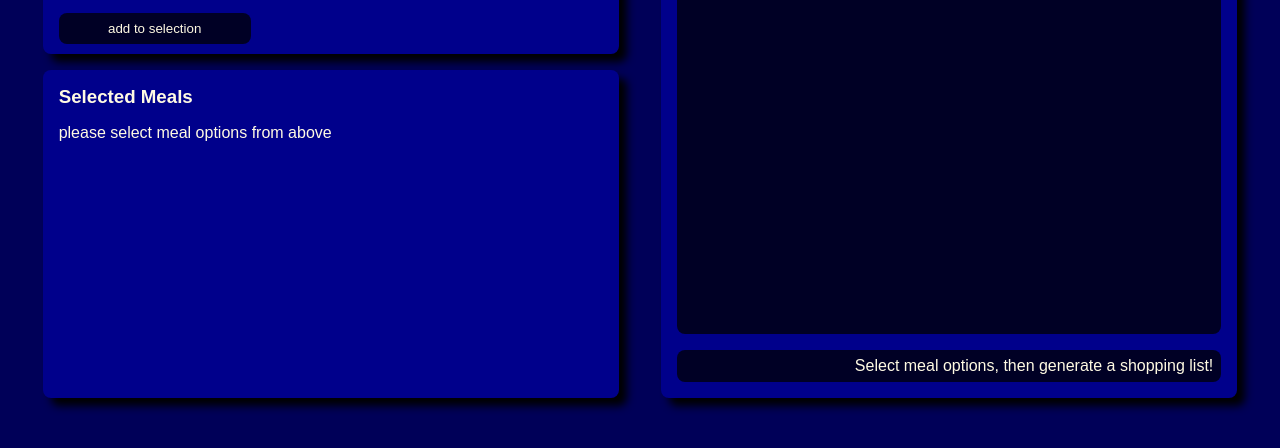
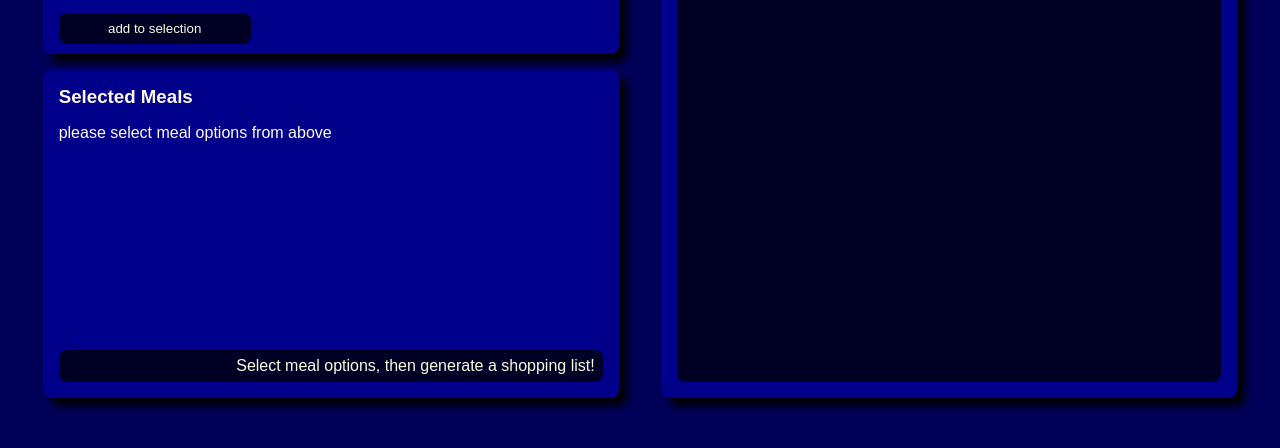
Before and after one commit to trvsm/travis-martin-meal-planner, a React (Create React App) app: page /meals in a window 1280 px wide. Shown: the part 338-786 px from the top of the page. Built offline with nearby package versions, Linux system fonts and the light colour scheme; no server answers.

Commit message:
style Options page
<body>
-remove checkboxes in Selected pane
-adjust recipe spacing
-move 'get your list' link to Selected pane

Issue #
1 need to move reset selection button to meals to choose from

```diff
--- a/src/components/mealOptions/mealOptions.scss
+++ b/src/components/mealOptions/mealOptions.scss
@@ -35,6 +35,11 @@
     padding-left: .5rem;
     margin: 0.25rem;
 }
+&__checkbox{
+    &--selected{
+        display: none;
+    }
+}
 
 }
 
--- a/src/components/recipe/Recipe.jsx
+++ b/src/components/recipe/Recipe.jsx
@@ -7,6 +7,7 @@ import {
   measurementMatch,
 } from "../../utilities/functions";
 import RecipeIngredients from "../recipeIngredients/RecipeIngredients";
+import './recipe.scss';
 
 export default function Recipe({ props }) {
   /* Render recipe details
--- a/src/components/recipe/recipe.scss
+++ b/src/components/recipe/recipe.scss
@@ -0,0 +1,6 @@
+
+.recipe{
+    &__label{
+        padding-top: 1rem;
+    }
+}
--- a/src/components/recipeIngredients/RecipeIngredients.jsx
+++ b/src/components/recipeIngredients/RecipeIngredients.jsx
@@ -1,12 +1,13 @@
+import './recipeIngredients.scss';
 export default function RecipeIngredients({ props }) {
   // use props to render bullet list of each ingredient & measurement
   return (
     <>
       <ul className="recipe__recipe-ingredients">
-        Ingredients
+        Ingredients:
         {props ? (
           props.map((ingredient, index) => (
-            <li key={`${ingredient}${index}`}>{ingredient}</li>
+            <li className="recipe__ingredient" key={`${ingredient}${index}`}>{ingredient}</li>
           ))
         ) : (
           <li>loading...</li>
--- a/src/components/recipeIngredients/recipeIngredients.scss
+++ b/src/components/recipeIngredients/recipeIngredients.scss
@@ -0,0 +1,8 @@
+.recipe{
+    &__recipe-ingredients{
+        padding: 0.5rem;
+    }
+    &__ingredient{
+        padding: 0.125rem;
+    }
+}
--- a/src/components/selectedMeals/SelectedMeals.jsx
+++ b/src/components/selectedMeals/SelectedMeals.jsx
@@ -3,7 +3,7 @@ export default function SelectedMeals({ props, clickHandler }) {
   return (
     // Similar component to MealOptions: when selected recipes set to state display recipe titles
     // button clears state
-    <form className='meals__form'>
+    <form className='meals__form--selected'>
       <fieldset className="meals__list">
         {Object.keys(props).length > 0 ? (
           props.map((recipe) => (
@@ -15,7 +15,7 @@ export default function SelectedMeals({ props, clickHandler }) {
                 key={recipe.idMeal}
               >
                 <input
-                  className="meals__checkbox"
+                  className="meals__checkbox--selected"
                   type="checkbox"
                   id={recipe.idMeal}
                   name={recipe.strMeal}
@@ -28,7 +28,7 @@ export default function SelectedMeals({ props, clickHandler }) {
           <label>loading...</label>
         )}
       </fieldset>
-      <button className="meals__button">remove all</button>
+
     </form>
   );
 }
--- a/src/pages/options/Options.jsx
+++ b/src/pages/options/Options.jsx
@@ -41,12 +41,24 @@ export default function Options({
 
           {/* list of user selected meals */}
           <section className="options__selected">
+            <div className="options__top">
+
             <h3 className="options__selected-title">Selected Meals</h3>
             {/* will map through options to generate this list */}
             {Object.keys(selected).length > 0 ? (
               <SelectedMeals props={selected} clickHandler={clickHandler} />
+              ) : (
+                <p>please select meal options from above</p>
+                )}
+                </div>
+            {selected.length > 0 ? (
+              <Link to={"/list"}>
+                <div className="options__link">Get Your Shopping List {">"}</div>
+              </Link>
             ) : (
-              <p>please select meal options from above</p>
+              <div className="options__link">
+                Select meal options, then generate a shopping list!
+              </div>
             )}
           </section>
         </div>
@@ -64,15 +76,6 @@ export default function Options({
               </>
             )}
           </article>
-          {selected.length > 0 ? (
-            <Link to={"/list"}>
-              <div className="options__link">Get Your Shopping List {">"}</div>
-            </Link>
-          ) : (
-            <div className="options__link">
-              Select meal options, then generate a shopping list!
-            </div>
-          )}
         </section>
       </div>
     </>
--- a/src/pages/options/options.scss
+++ b/src/pages/options/options.scss
@@ -25,6 +25,11 @@
   &__meals {
     margin-bottom: 1rem;
   }
+  &__selected{
+    display: flex;
+    flex-direction: column;
+    justify-content: space-between;
+  }
   &__meals-title,
   &__selected-title {
     padding-bottom: 1rem;
@@ -44,11 +49,10 @@
     justify-content: space-between;
   }
   &__recipe {
-    height: 78vh;
+    height: 82vh;
     overflow-x: hidden;
     overflow-y: auto;
     @include mx.inset;
-    margin-bottom: 1rem;
   }
   &__link {
     display: flex;
```
